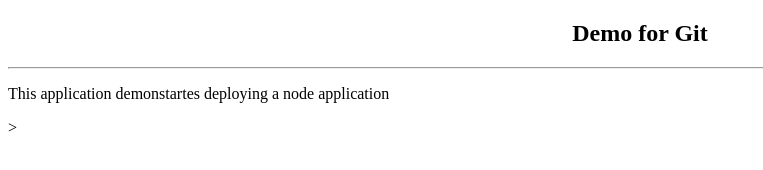
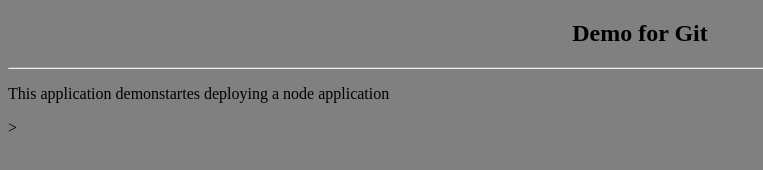
Before and after one commit to AyushJain-31/node_aj, a website: page index.html in a window 1280 px wide. Shown: the whole page, without its empty margins (0-763 px from the left). Drawn offline with Linux system fonts and the light colour scheme.

Commit message:
Styling Homepage

```diff
--- a/index.html
+++ b/index.html
@@ -4,7 +4,7 @@
     <meta charset="utf-8">
     <title>Node Demo Website</title>
   </head>
-  <body>
+  <body style="background-color : Grey">
     <h2><center>Demo for Git</center> </h2>
     <hr />
     <p>This application demonstartes deploying a node application</p>
```
